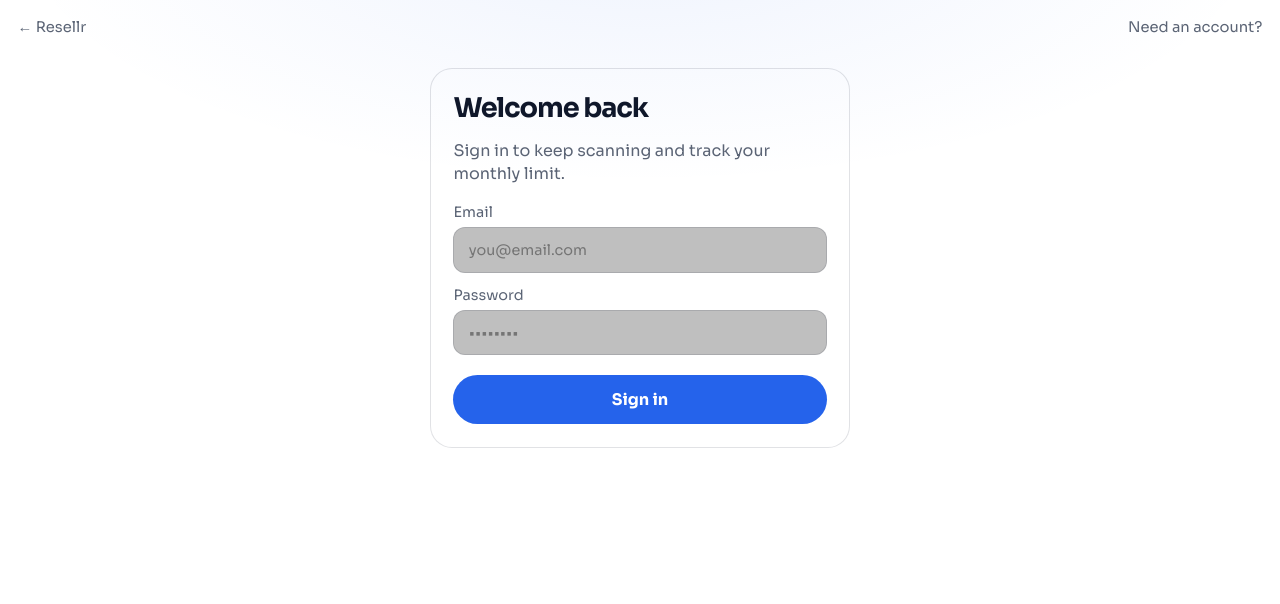
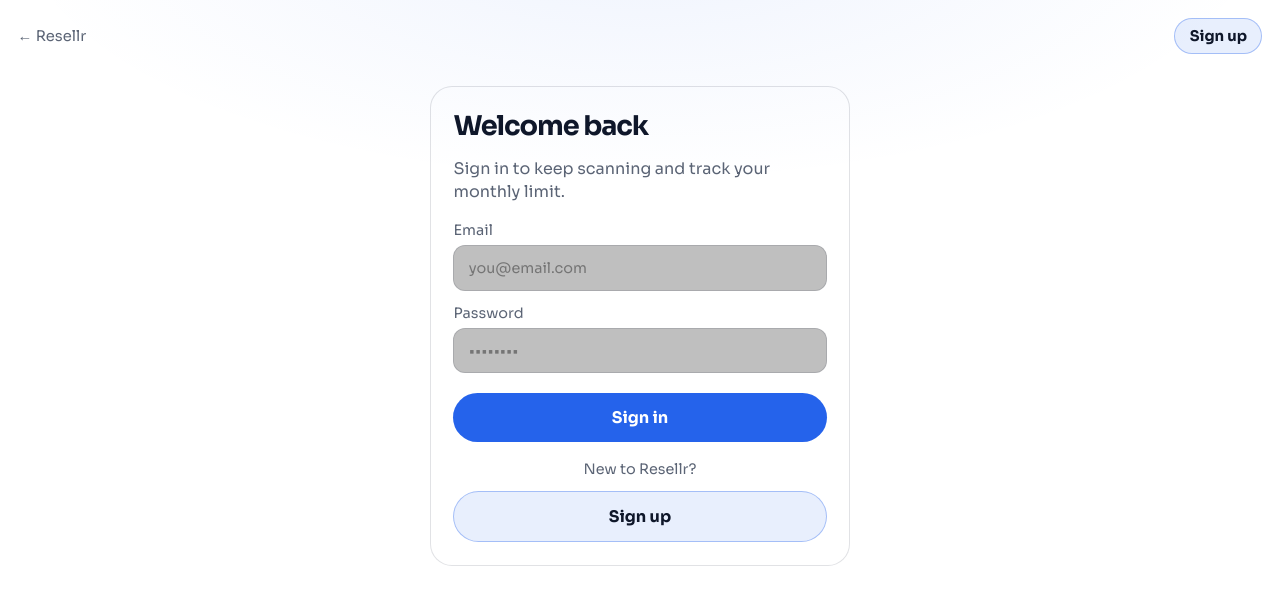
Before and after one commit to CoalForU/Ai-App-1, a Next.js app: page /login in a window 1280 px wide. Shown: the top 604 px of the page. Built offline with nearby package versions, Linux system fonts and the light colour scheme.

Commit message:
Add Sign up button on the login screen
Put a clear Sign up action under Sign in (and matching Sign in on
signup) so new users can create an account from the login flow.

Co-authored-by: CoalForU <CoalForU@users.noreply.github.com>

```diff
--- a/src/app/auth.module.css
+++ b/src/app/auth.module.css
@@ -9,7 +9,17 @@
 .top {
   display: flex;
   justify-content: space-between;
+  align-items: center;
   gap: 1rem;
   color: var(--text-muted);
   font-size: 0.92rem;
 }
+
+.topAction {
+  padding: 0.5rem 0.9rem;
+  border: 1px solid var(--accent-border);
+  border-radius: 999px;
+  background: var(--accent-soft);
+  color: var(--text);
+  font-weight: 650;
+}
--- a/src/app/login/page.tsx
+++ b/src/app/login/page.tsx
@@ -7,7 +7,9 @@ export default function LoginPage() {
     <div className={styles.shell}>
       <header className={styles.top}>
         <Link href="/">← Resellr</Link>
-        <Link href="/signup">Need an account?</Link>
+        <Link href="/signup" className={styles.topAction}>
+          Sign up
+        </Link>
       </header>
       <AuthForm mode="login" />
     </div>
--- a/src/app/signup/page.tsx
+++ b/src/app/signup/page.tsx
@@ -7,7 +7,9 @@ export default function SignupPage() {
     <div className={styles.shell}>
       <header className={styles.top}>
         <Link href="/">← Resellr</Link>
-        <Link href="/login">Already have an account?</Link>
+        <Link href="/login" className={styles.topAction}>
+          Sign in
+        </Link>
       </header>
       <AuthForm mode="signup" />
     </div>
--- a/src/components/AuthForm.module.css
+++ b/src/components/AuthForm.module.css
@@ -37,20 +37,48 @@
   color: var(--text);
 }
 
-.form button {
+.primary,
+.secondary {
   margin-top: 0.35rem;
   padding: 0.9rem 1rem;
-  border: 0;
   border-radius: 999px;
-  background: var(--accent);
-  color: var(--accent-ink);
   font-weight: 700;
+  text-align: center;
   cursor: pointer;
 }
 
-.form button:disabled {
+.primary {
+  border: 0;
+  background: var(--accent);
+  color: var(--accent-ink);
+}
+
+.primary:disabled {
   opacity: 0.6;
   cursor: not-allowed;
+}
+
+.secondary {
+  display: block;
+  border: 1px solid var(--accent-border);
+  background: var(--accent-soft);
+  color: var(--text);
+}
+
+.secondary:hover {
+  border-color: var(--accent);
+}
+
+.altAction {
+  display: grid;
+  gap: 0.45rem;
+  margin-top: 0.25rem;
+}
+
+.altAction p {
+  color: var(--text-muted);
+  font-size: 0.9rem;
+  text-align: center;
 }
 
 .error {
--- a/src/components/AuthForm.tsx
+++ b/src/components/AuthForm.tsx
@@ -1,6 +1,7 @@
 "use client";
 
 import { useState } from "react";
+import Link from "next/link";
 import { useRouter } from "next/navigation";
 import styles from "./AuthForm.module.css";
 
@@ -87,9 +88,27 @@ export function AuthForm({ mode }: { mode: Mode }) {
 
       {error && <p className={styles.error}>{error}</p>}
 
-      <button type="submit" disabled={loading}>
+      <button type="submit" className={styles.primary} disabled={loading}>
         {loading ? "Working…" : mode === "login" ? "Sign in" : "Sign up"}
       </button>
+
+      {mode === "login" && (
+        <div className={styles.altAction}>
+          <p>New to Resellr?</p>
+          <Link href="/signup" className={styles.secondary}>
+            Sign up
+          </Link>
+        </div>
+      )}
+
+      {mode === "signup" && (
+        <div className={styles.altAction}>
+          <p>Already have an account?</p>
+          <Link href="/login" className={styles.secondary}>
+            Sign in
+          </Link>
+        </div>
+      )}
     </form>
   );
 }
```
